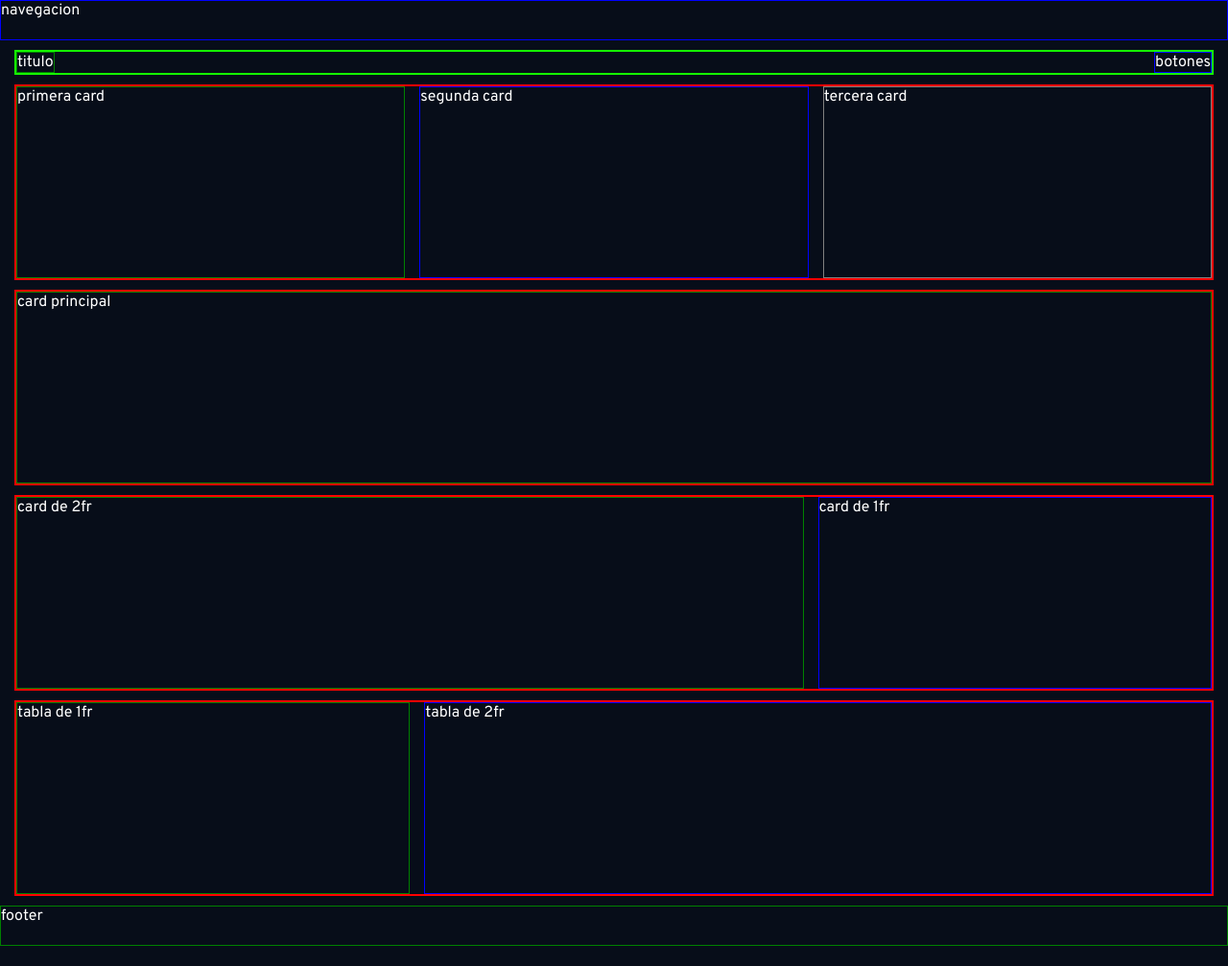
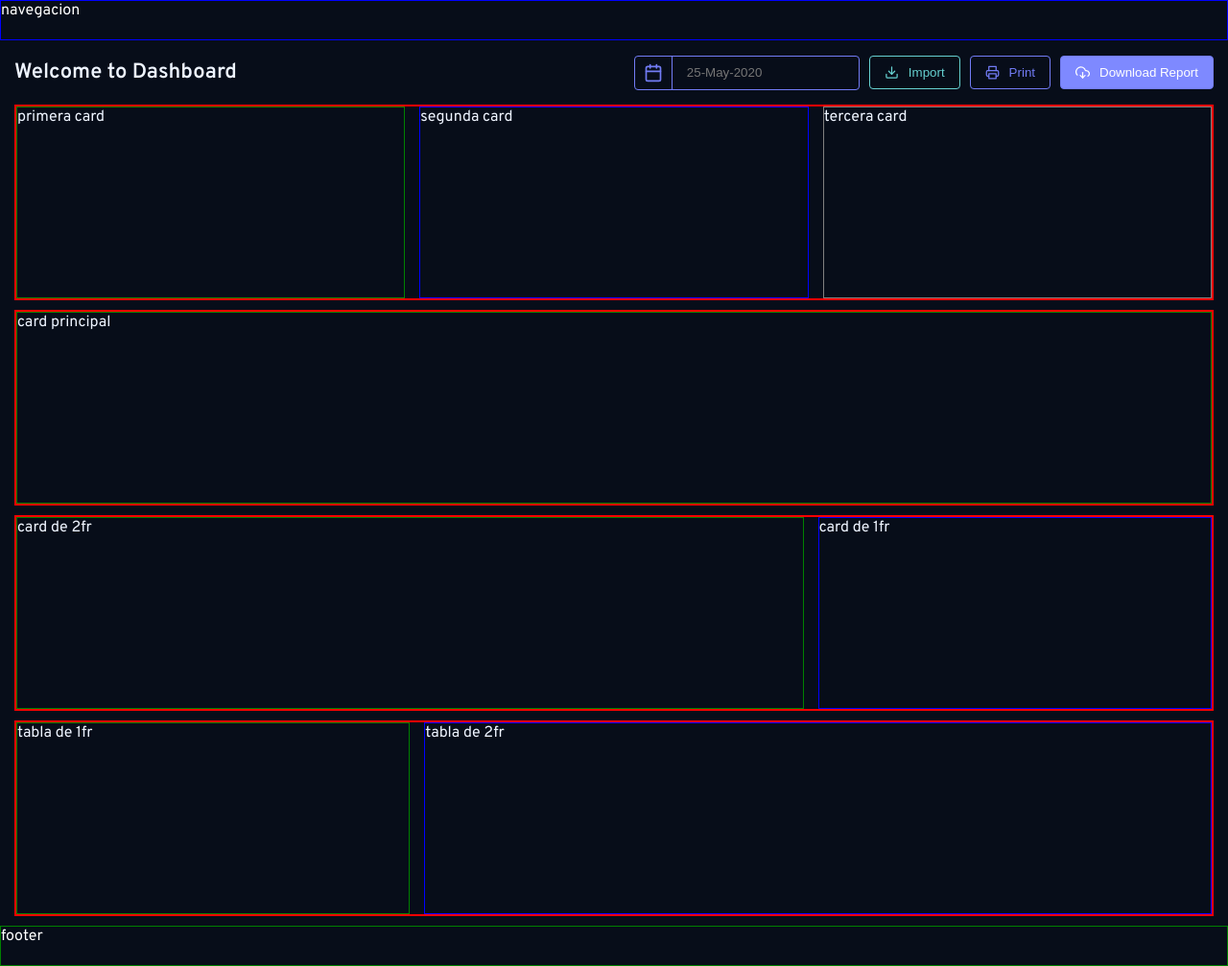
Before and after one commit to denncriss/squad-6-academlo, a plain HTML site: page index.html in a window 1280 px wide. Shown: the whole page at 96% size. Before the commit the page ends 986 px from the top, so only its background shows below. Drawn offline with Linux system fonts and the light colour scheme.

Commit message:
titulo y botones realizado completamente

```diff
--- a/css/index.css
+++ b/css/index.css
@@ -1,10 +1,15 @@
 @import url("https://fonts.googleapis.com/css2?family=Overpass:wght@200;300;400;600;700&display=swap");
+
+* {
+  /* padding: 0;
+  margin: 0; */
+}
 
 body {
   padding: 0;
   margin: 0;
   background-color: #070d19;
-  color: #fff;
+  color: #eef4ff;
   font-family: "Overpass", sans-serif;
 }
 
@@ -22,6 +27,7 @@ body {
 .title-dashboard {
   display: flex;
   justify-content: space-between;
+  flex-direction: column;
   margin: 10px 0;
 }
 
@@ -64,6 +70,10 @@ body {
     grid-template-columns: repeat(3, 1fr);
   }
 
+  .title-dashboard {
+    flex-direction: row;
+  }
+
   .card-principal {
     display: grid;
     grid-template-columns: 1fr;
--- a/css/style.css
+++ b/css/style.css
@@ -0,0 +1,105 @@
+.buttons {
+  display: flex;
+  align-items: center;
+  flex-wrap: wrap;
+}
+
+.title {
+  font-size: 22px;
+  font-weight: 600;
+  margin: 10px 0;
+}
+
+.input {
+  border: 1px solid #727CF5;
+  border-radius: 4px;
+  display: flex;
+  align-items: center;
+  margin-top: 5px;
+  margin-left: 0;
+  margin-right: 5px;
+  margin-bottom: 5px;
+}
+
+.input svg {
+  padding: 0 7px;
+  color: #727CF5;
+}
+
+.input input {
+  height: 32px;
+  background: transparent;
+  color: #7886a1;
+  border-style: none;
+  border-left: 1px solid #727CF5;
+  padding-left: 15px;
+}
+
+.input input:focus {
+  outline: none;
+}
+
+.btn {
+  padding: 9px 15px;
+  padding-left: 40px;
+  border-style: none;
+  background: transparent;
+  transition: all .2s ease;
+  position: relative;
+}
+
+.btn svg {
+  width: 15px;
+  height: 15px;
+  position: absolute;
+  left: 15px;
+}
+
+.btn-import {
+  border: 1px solid #66D1D1;
+  color: #66D1D1;
+  border-radius: 4px;
+  outline: none;
+  display: none;
+  margin: 5px 5px;
+}
+
+.btn-print {
+  border: 1px solid #727CF5;
+  color: #727CF5;
+  border-radius: 4px;
+  outline: none;
+  margin: 5px 0;
+  margin-left: 5px;
+  margin-right: 10px;
+}
+
+.btn-download {
+  border: 1px solid #727CF5;
+  color: #fff;
+  background-color: #7e89ff;
+  border-radius: 4px;
+  outline: none;
+  margin-top: 5px;
+  margin-bottom: 5px;
+}
+
+.btn-import:hover {
+  background-color: #66D1D1;
+  color: #fff;
+}
+
+.btn-print:hover {
+  background-color: #4E5BF2;
+  color: #fff;
+}
+
+.btn-download:hover {
+  background-color: #4E5BF2;
+}
+
+@media screen and (min-width: 770px) {
+  .btn-import {
+    display: block;
+  }
+}
--- a/index.html
+++ b/index.html
@@ -18,11 +18,89 @@
     </header>
 
     <div class="container">
-      <div class="title-dashboard b-lite-green">
-        <!-- dennis layme -->
-        <!-- rama titulo -->
-        <div class="title b-green">titulo</div>
-        <div class="buttons b-blue">botones</div>
+      <div class="title-dashboard">
+        <h1 class="title">Welcome to Dashboard</h1>
+        <div class="buttons">
+          <div class="input">
+            <svg
+              xmlns="http://www.w3.org/2000/svg"
+              width="24"
+              height="20"
+              viewBox="0 0 24 24"
+              fill="none"
+              stroke="currentColor"
+              stroke-width="2"
+              stroke-linecap="round"
+              stroke-linejoin="round"
+              class="feather feather-calendar text-primary"
+            >
+              <rect x="3" y="4" width="18" height="18" rx="2" ry="2"></rect>
+              <line x1="16" y1="2" x2="16" y2="6"></line>
+              <line x1="8" y1="2" x2="8" y2="6"></line>
+              <line x1="3" y1="10" x2="21" y2="10"></line>
+            </svg>
+            <input type="text" placeholder="25-May-2020" />
+          </div>
+          <button class="btn btn-import">
+            <svg
+              xmlns="http://www.w3.org/2000/svg"
+              viewBox="0 0 24 24"
+              fill="none"
+              stroke="currentColor"
+              stroke-width="2"
+              stroke-linecap="round"
+              stroke-linejoin="round"
+              class="feather feather-download btn-icon-prepend"
+            >
+              <path d="M21 15v4a2 2 0 0 1-2 2H5a2 2 0 0 1-2-2v-4"></path>
+              <polyline points="7 10 12 15 17 10"></polyline>
+              <line x1="12" y1="15" x2="12" y2="3"></line>
+            </svg>
+            Import
+          </button>
+          <button class="btn btn-print">
+            <svg
+              xmlns="http://www.w3.org/2000/svg"
+              width="24"
+              height="24"
+              viewBox="0 0 24 24"
+              fill="none"
+              stroke="currentColor"
+              stroke-width="2"
+              stroke-linecap="round"
+              stroke-linejoin="round"
+              class="feather feather-printer btn-icon-prepend"
+            >
+              <polyline points="6 9 6 2 18 2 18 9"></polyline>
+              <path
+                d="M6 18H4a2 2 0 0 1-2-2v-5a2 2 0 0 1 2-2h16a2 2 0 0 1 2 2v5a2 2 0 0 1-2 2h-2"
+              ></path>
+              <rect x="6" y="14" width="12" height="8"></rect>
+            </svg>
+            Print
+          </button>
+          <button class="btn btn-download">
+            <svg
+              xmlns="http://www.w3.org/2000/svg"
+              width="24"
+              height="24"
+              viewBox="0 0 24 24"
+              fill="none"
+              stroke="currentColor"
+              stroke-width="2"
+              stroke-linecap="round"
+              stroke-linejoin="round"
+              class="feather feather-download-cloud btn-icon-prepend"
+            >
+              <polyline points="8 17 12 21 16 17"></polyline>
+              <line x1="12" y1="12" x2="12" y2="21"></line>
+              <path
+                d="M20.88 18.09A5 5 0 0 0 18 9h-1.26A8 8 0 1 0 3 16.29"
+              ></path>
+            </svg>
+            Download Report
+          </button>
+        </div>
       </div>
 
       <div class="card-estadistica b-red">
```
